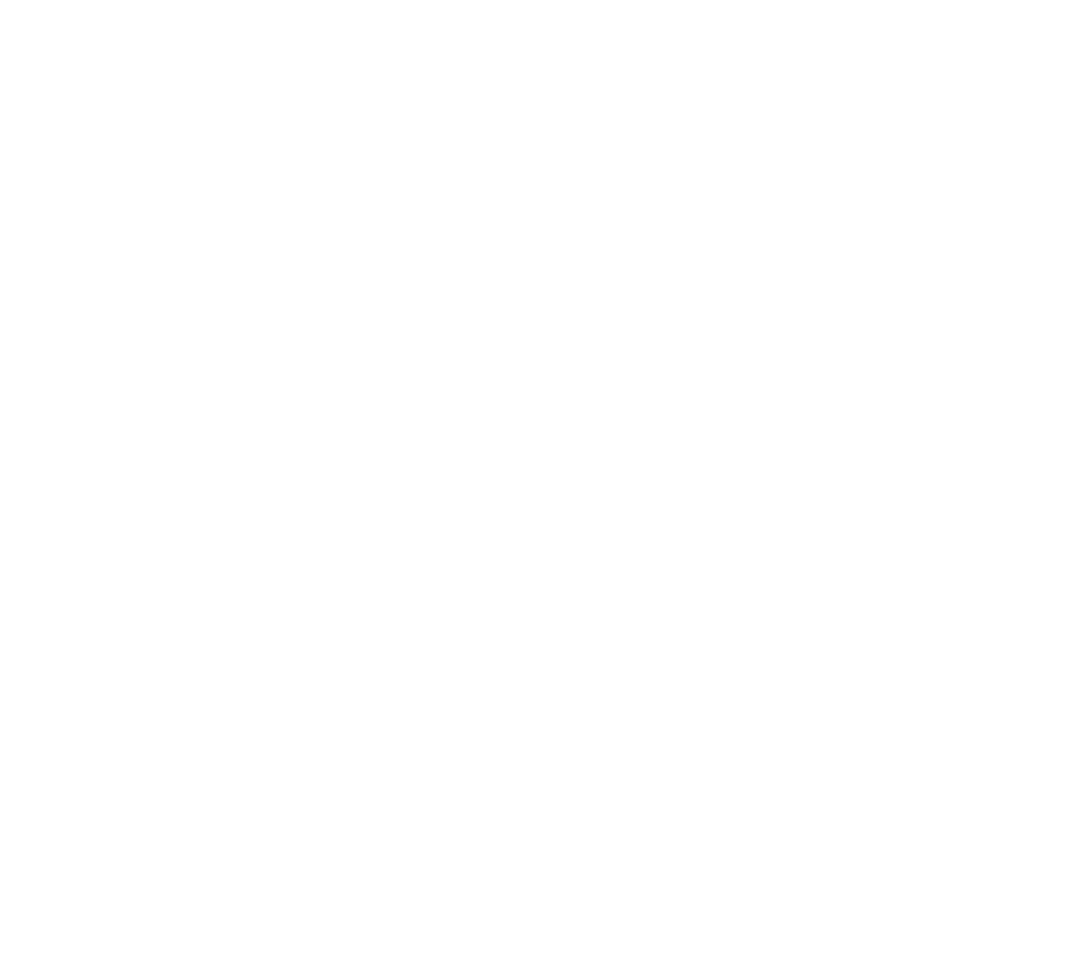
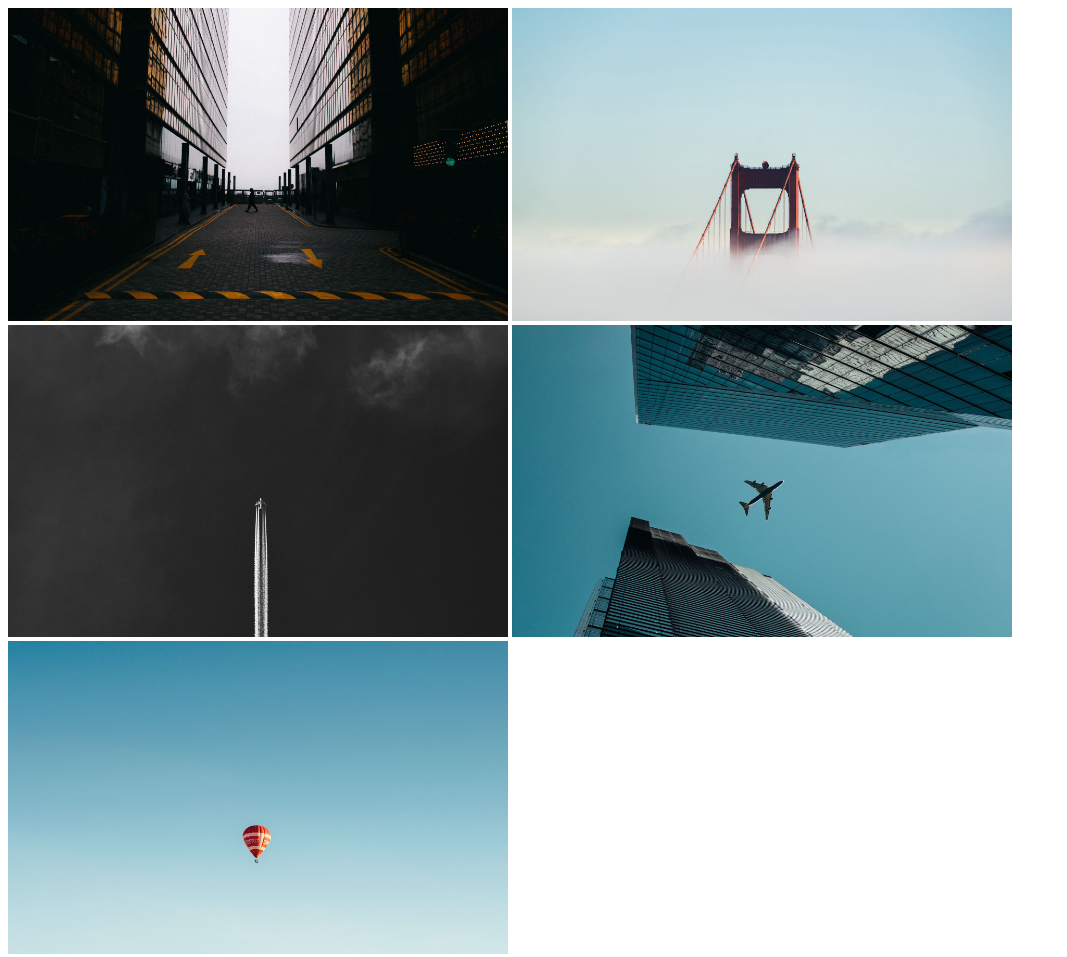
Before and after one commit to artem-halishchuk/html-task, a plain HTML site: page index.html in a window 1280 px wide. Shown: the whole page, without its empty margins (0-1067 px from the left). Before the commit the page ends 800 px from the top, so only its background shows below. Drawn offline with Linux system fonts and the light colour scheme.

Commit message:
added images in index.html

```diff
--- a/index.html
+++ b/index.html
@@ -5,8 +5,17 @@
     <meta http-equiv="X-UA-Compatible" content="IE=edge">
     <meta name="viewport" content="width=device-width, initial-scale=1.0">
     <title>Document</title>
+    <style>
+        img {
+            width: 500px;
+        }
+    </style>
 </head>
 <body>
-
+    <img src="img/1.jpg" alt="1">
+    <img src="img/2.jpg" alt="2">
+    <img src="img/3.jpg" alt="3">
+    <img src="img/4.jpg" alt="4">
+    <img src="img/5.jpg" alt="5">
 </body>
 </html>
```
